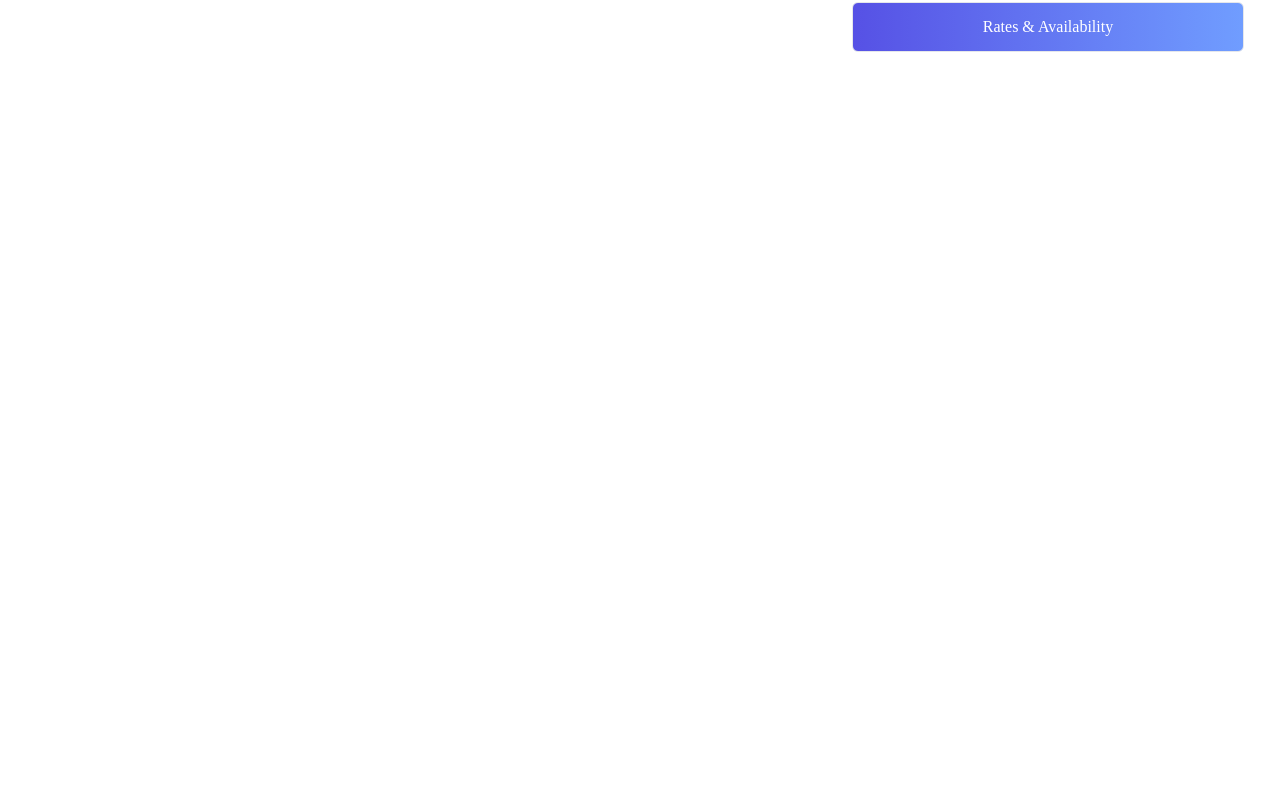
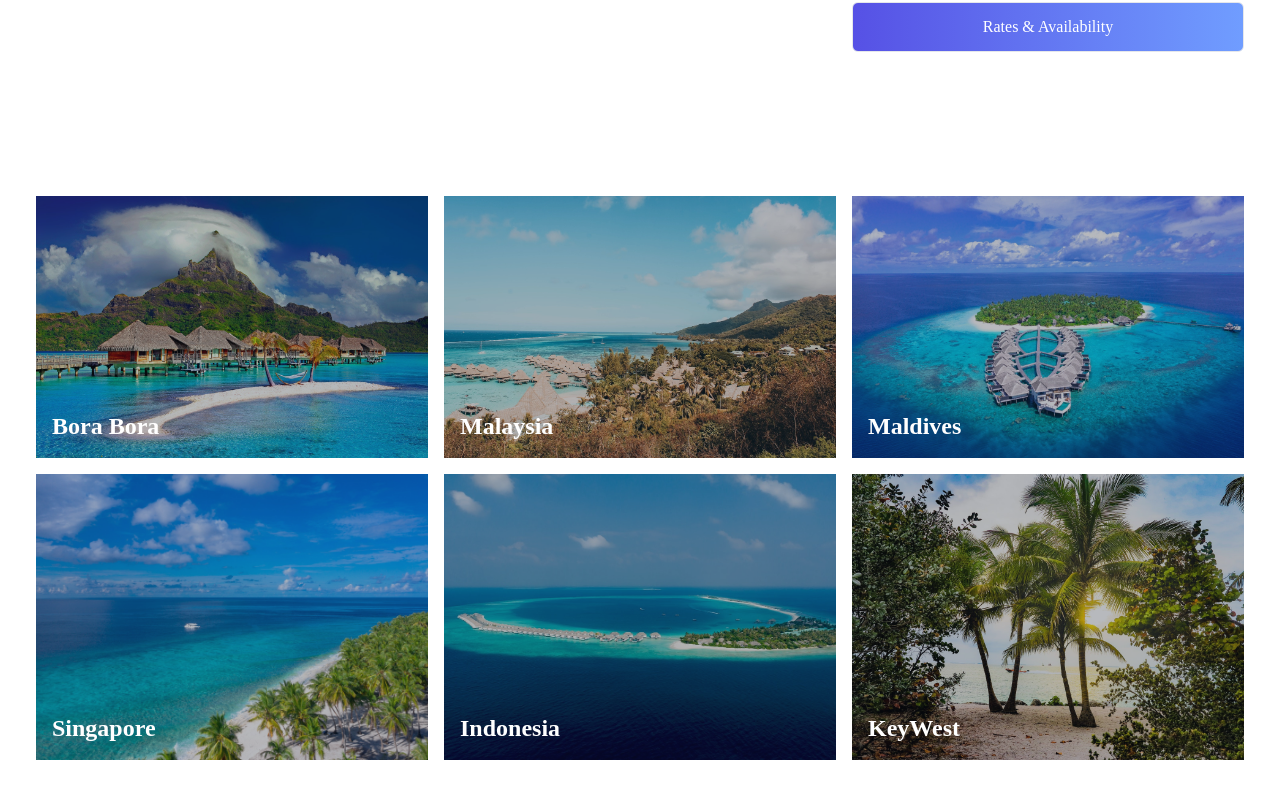
Before and after one commit to hasibmiraz/travel-booking, a React (Create React App) app: page / in a window 1280 px wide. Shown: the part 1940-2738 px from the top of the page. Before the commit the page ends 2072 px from the top, so only its background shows below. Built offline with nearby package versions, Linux system fonts and the light colour scheme; the HTML template or start-up script is replaced by a standard one.

Commit message:
Picture section with name completed

```diff
--- a/src/App.js
+++ b/src/App.js
@@ -3,6 +3,7 @@
 import Hero from './components/Hero/Hero';
 import Navbar from './components/Navbar/Navbar';
 import Search from './components/Search/Search';
+import Selects from './components/Selects/Selects';
 
 function App() {
   return (
@@ -11,6 +12,7 @@
       <Hero />
       <Destinations />
       <Search />
+      <Selects />
     </div>
   );
 }
--- /dev/null
+++ b/src/components/Selects/Selects.jsx
@@ -0,0 +1,25 @@
+import React from 'react';
+
+import BoraBora from '../../assets/borabora.jpg';
+import BoraBora2 from '../../assets/borabora2.jpg';
+import Maldives from '../../assets/maldives.jpg';
+import Maldives2 from '../../assets/maldives2.jpg';
+import Maldives3 from '../../assets/maldives3.jpg';
+import KeyWest from '../../assets/keywest.jpg';
+
+import SelectsCard from '../SelectsCard/SelectsCard';
+
+const Selects = () => {
+  return (
+    <div className="max-w-[1240px] mx-auto px-4 py-16 grid sm:grid-cols-2 lg:grid-cols-3 gap-4">
+      <SelectsCard bg={BoraBora} text="Bora Bora" />
+      <SelectsCard bg={BoraBora2} text="Malaysia" />
+      <SelectsCard bg={Maldives} text="Maldives" />
+      <SelectsCard bg={Maldives2} text="Singapore" />
+      <SelectsCard bg={Maldives3} text="Indonesia" />
+      <SelectsCard bg={KeyWest} text="KeyWest" />
+    </div>
+  );
+};
+
+export default Selects;
--- /dev/null
+++ b/src/components/SelectsCard/SelectsCard.jsx
@@ -0,0 +1,16 @@
+import React from 'react';
+
+const SelectsCard = ({ bg, text }) => {
+  return (
+    <div className="relative">
+      <img className="w-full h-full object-cover" src={bg} alt="" />
+      <div className="w-full h-full bg-gray-900/30 absolute top-0 left-0">
+        <p className="left-4 bottom-4 text-2xl font-bold text-white absolute">
+          {text}
+        </p>
+      </div>
+    </div>
+  );
+};
+
+export default SelectsCard;
```
